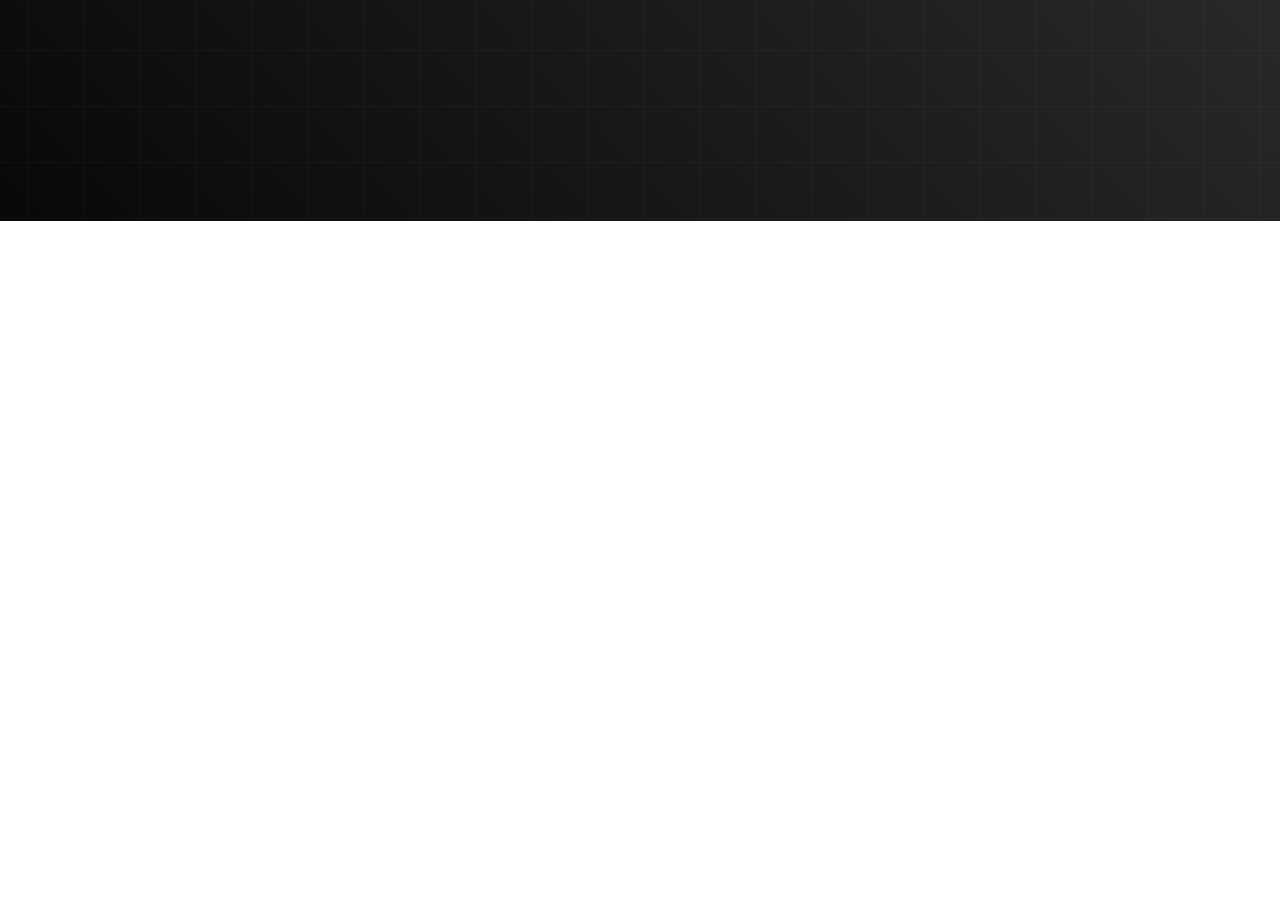
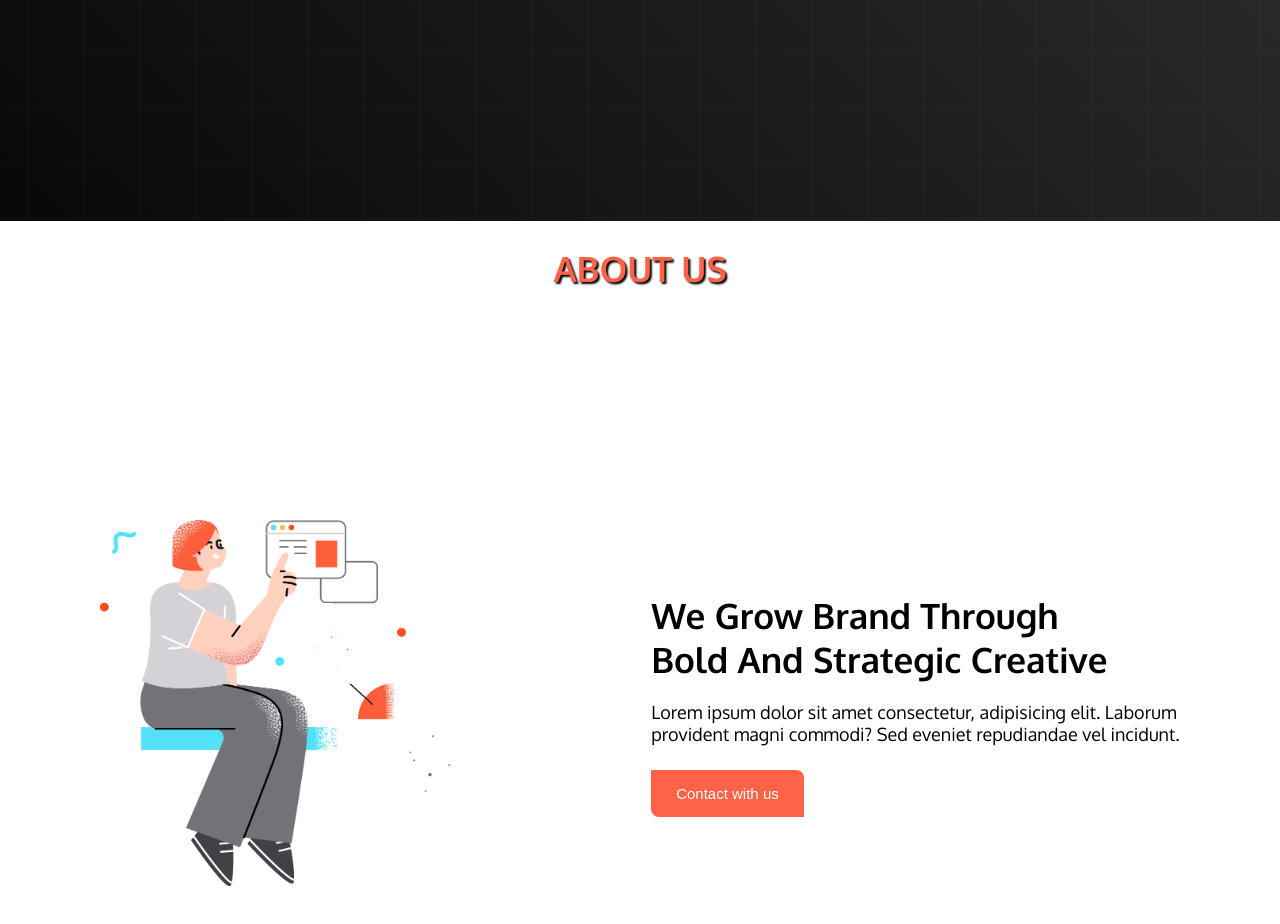
Before and after one commit to Foyez-Ahamed/Digital-products-c.s-1, a plain HTML site: page project1.html in a window 1280 px wide. Shown: the part 642-1566 px from the top of the page. Before the commit the page ends 863 px from the top, so only its background shows below. Drawn offline with Linux system fonts and the light colour scheme.

Commit message:
about us section add

```diff
--- a/project1.html
+++ b/project1.html
@@ -57,6 +57,26 @@
      <!-- bannar section end -->
 
 
+     <!-- about us section start -->
+      <section>
+
+        <h1 class="about-title">About Us</h1>
+
+        <div class="about-us">
+            <div class="about-image">
+            <img  class="about-img" src="./images/section.png" alt="">
+            </div>
+
+            <div class="about-text">
+             <h1 class="title">We grow brand through <br> bold and strategic creative</h1>
+             <p class="description">Lorem ipsum dolor sit amet consectetur, adipisicing elit. Laborum <br> provident magni commodi? Sed eveniet repudiandae vel incidunt. </p>
+
+             <button class="btn">Contact with us</button>
+            </div>
+
+        </div>
+      </section>
+      <!-- about us section end -->
 
     </main>
 
--- a/styles/project1.css
+++ b/styles/project1.css
@@ -121,3 +121,64 @@ body{
   }
 
 /* Banner section css end */
+
+
+/* about us section css start */
+.about-us{
+    display: flex;
+    justify-content: space-around;
+    height: 100vh;
+    /* border: 2px solid tomato; */
+    align-items: center;
+}
+
+.about-title{
+    font-size: 35px;
+    text-align: center;
+    margin-top: 10px;
+    padding: 15px 0;
+    text-transform: uppercase;
+    color: tomato;
+    font-weight: 600;
+    text-shadow: 2px 2px 2px #000000;
+}
+
+.about-img{
+    width: 350px;
+}
+
+
+.about-text .title{
+    color: #000000;
+    font-size: 35px;
+    font-weight: 600;
+    text-transform: capitalize;
+  }
+
+  .about-text .description{
+    margin-top: 10px;
+    font-size: 18px;
+    color: #000000;
+    font-weight: 400;
+    padding: 10px 0;
+  }
+
+  .about-text .btn{
+    margin-top: 15px;
+    padding: 15px 25px;
+    background-color: tomato;
+    color: #ffffff;
+    border: none;
+    border-radius: 0 8px 0 8px;
+    font-size: 15px;
+    font-weight: 500;
+    transition: 0.8s;
+    cursor: pointer;
+  }
+
+  .about-text button:hover{
+    background-color: transparent;
+    color: #000000;
+    border: 1px solid tomato;
+  }
+/* about us section css end */
```
